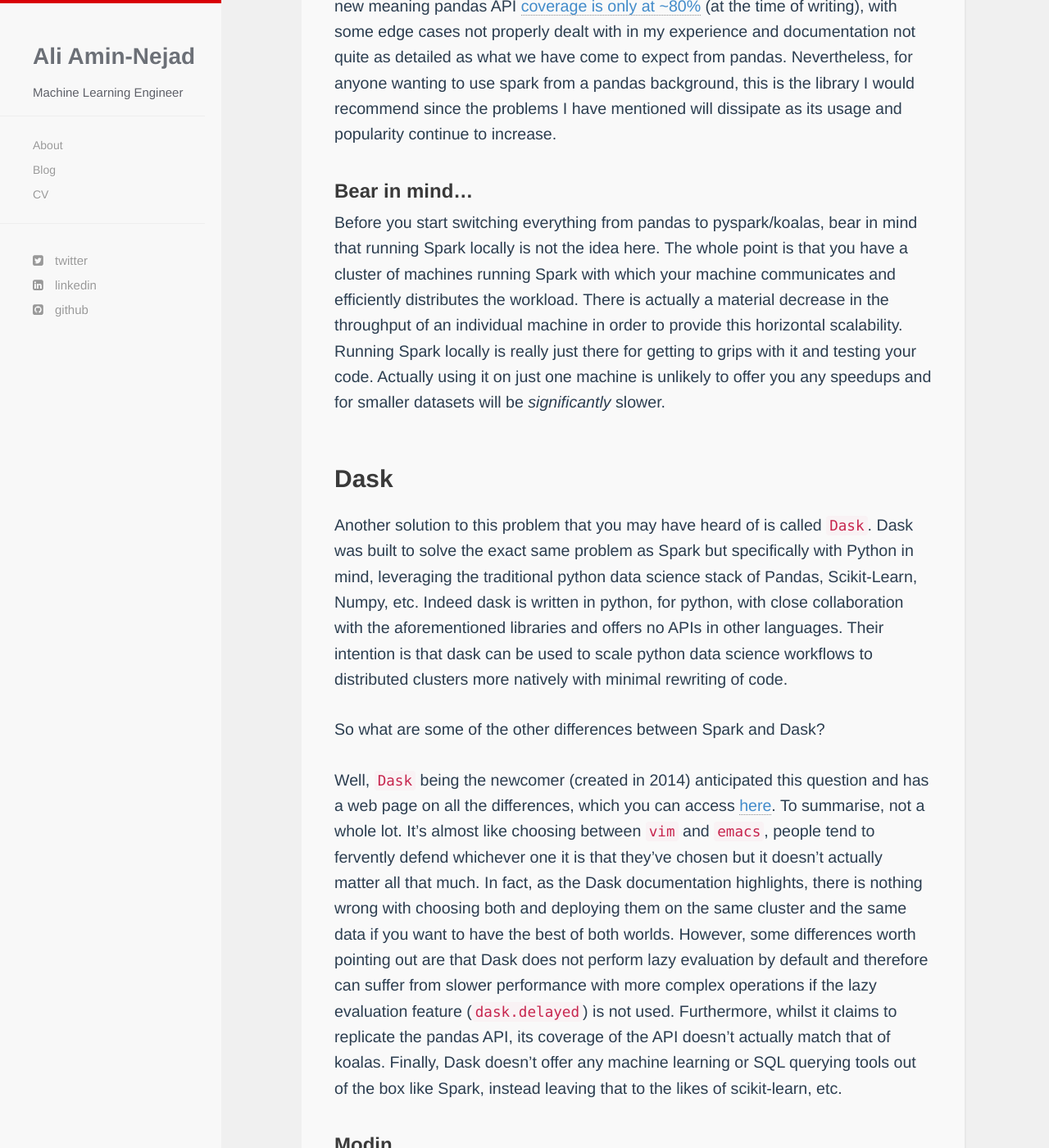
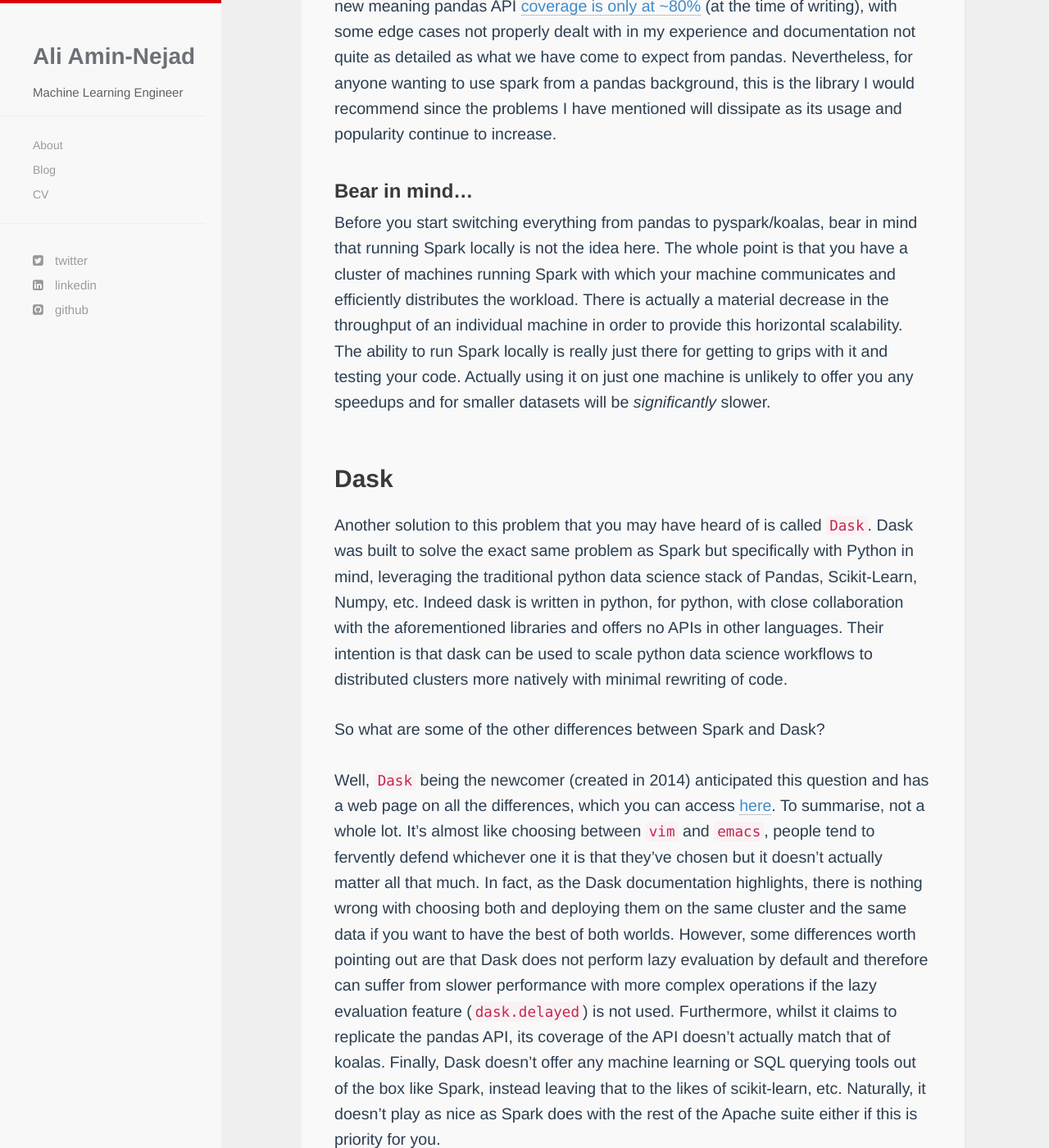
Before and after one commit to amin-nejad/amin-nejad.github.io, a Jekyll site: the page built from _posts/2020-11-15-Moving-on-from-pandas.md, in a window 1280 px wide and 1400 px high, scrolled down 5013 px. Shown: the whole window at 82% size. Built offline with Jekyll 4.4.1, drawn with Linux system fonts in a browser that asks for light colours; nearby versions of some CDN libraries; emoji names are drawn with the system emoji font; comment, search, counter and statistics services are not loaded; some of the changed text lies outside the part shown.

Commit message:
update wording

```diff
--- a/_posts/2020-11-15-Moving-on-from-pandas.md
+++ b/_posts/2020-11-15-Moving-on-from-pandas.md
@@ -80,7 +80,7 @@ No wonder koalas has become so popular! However, the project is still relatively
 
 ### Bear in mind...
 
-Before you start switching everything from pandas to pyspark/koalas, bear in mind that running Spark locally is not the idea here. The whole point is that you have a cluster of machines running Spark with which your machine communicates and efficiently distributes the workload. There is actually a material decrease in the throughput of an individual machine in order to provide this horizontal scalability. Running Spark locally is really just there for getting to grips with it and testing your code. Actually using it on just one machine is unlikely to offer you any speedups and for smaller datasets will be _significantly_ slower.
+Before you start switching everything from pandas to pyspark/koalas, bear in mind that running Spark locally is not the idea here. The whole point is that you have a cluster of machines running Spark with which your machine communicates and efficiently distributes the workload. There is actually a material decrease in the throughput of an individual machine in order to provide this horizontal scalability. The ability to run Spark locally is really just there for getting to grips with it and testing your code. Actually using it on just one machine is unlikely to offer you any speedups and for smaller datasets will be _significantly_ slower.
 
 ## Dask
 
@@ -88,7 +88,7 @@ Another solution to this problem that you may have heard of is called `Dask`. Da
 
 So what are some of the other differences between Spark and Dask?
 
-Well, `Dask` being the newcomer (created in 2014) anticipated this question and has a web page on all the differences, which you can access [here](https://docs.dask.org/en/latest/spark.html). To summarise, not a whole lot. It's almost like choosing between `vim` and `emacs`, people tend to fervently defend whichever one it is that they've chosen but it doesn't actually matter all that much. In fact, as the Dask documentation highlights, there is nothing wrong with choosing both and deploying them on the same cluster and the same data if you want to have the best of both worlds. However, some differences worth pointing out are that Dask does not perform lazy evaluation by default and therefore can suffer from slower performance with more complex operations if the lazy evaluation feature (`dask.delayed`) is not used. Furthermore, whilst it claims to replicate the pandas API, its coverage of the API doesn't actually match that of koalas. Finally, Dask doesn't offer any machine learning or SQL querying tools out of the box like Spark, instead leaving that to the likes of scikit-learn, etc.
+Well, `Dask` being the newcomer (created in 2014) anticipated this question and has a web page on all the differences, which you can access [here](https://docs.dask.org/en/latest/spark.html). To summarise, not a whole lot. It's almost like choosing between `vim` and `emacs`, people tend to fervently defend whichever one it is that they've chosen but it doesn't actually matter all that much. In fact, as the Dask documentation highlights, there is nothing wrong with choosing both and deploying them on the same cluster and the same data if you want to have the best of both worlds. However, some differences worth pointing out are that Dask does not perform lazy evaluation by default and therefore can suffer from slower performance with more complex operations if the lazy evaluation feature (`dask.delayed`) is not used. Furthermore, whilst it claims to replicate the pandas API, its coverage of the API doesn't actually match that of koalas. Finally, Dask doesn't offer any machine learning or SQL querying tools out of the box like Spark, instead leaving that to the likes of scikit-learn, etc. Naturally, it doesn't play as nice as Spark does with the rest of the Apache suite either if this is priority for you.
 
 ### Modin
 
@@ -105,7 +105,7 @@ you can use all the cores of your machine instead of being stuck with just one.
 
 Finally we have [`vaex`](https://github.com/vaexio/vaex). Vaex is a new project which aims to deal with big data without resorting to using clusters. It still supports out-of-core computation, lazy evaluation, a pandas-esque API and all the rest of it - but just on one machine. Their philosophy appears to be that cluster computing is overkill for the majority of problems it is used for. Unless absolutely necessary, we should try and use just one machine and avoid the overhead of managing a cluster, and vaex is just the tool to make the most of your machine.
 
-I have to say, I'm a big fan of their philosophy but of course that alone isn't a compelling enough to use their solution. So why should you use vaex? Because it's super fast. One of the creators of vaex (admittedly biased) wrote a [blog post](https://towardsdatascience.com/beyond-pandas-spark-dask-vaex-and-other-big-data-technologies-battling-head-to-head-a453a1f8cc13) benchmarking their library against the aforementioned incumbents. However what you can't argue with are hard numbers and frankly vaex smokes the rest of the pack. Only spark (both pyspark and koalas) comes close in matching it for speed. So, if speed is your primary objective and you don't care about cluster computing, use vaex.
+I have to say, I'm a big fan of this philosophy but of course that alone isn't a compelling enough reason to use their solution. So why should you use vaex? Because it's super fast. One of the creators of vaex (admittedly biased) has written a [blog post](https://towardsdatascience.com/beyond-pandas-spark-dask-vaex-and-other-big-data-technologies-battling-head-to-head-a453a1f8cc13) benchmarking their library against the aforementioned incumbents. However what you can't argue with are hard numbers and frankly vaex smokes the rest of the pack. Only spark (both pyspark and koalas) comes close in matching it for speed. So, if speed is your primary objective and you don't care about cluster computing, use vaex.
 
 ## Summary
 
@@ -136,6 +136,8 @@ _\* = What constitutes *big data* in this particular context will require some t
 
 ### Table
 
+Just to remind yourself of some of the main differences:
+
 {:class="table table-bordered"}
 | Library | pandas API | Out-of-core | Cluster | Backend |
 |:-------:|:----------:|:-----------:|:-------:|:-------:|
@@ -148,6 +150,8 @@ _\* = What constitutes *big data* in this particular context will require some t
 
 ### Honourable Mentions
 
+Finally, just wanted to say that there are more than just the six libraries mentioned in this blog post which may have ignored some libraries in the interests of brevity. The three below deserve an honourable mention at the very least and may be the right tool for your particular use case.
+
 - [cuDF](https://github.com/rapidsai/cudf)
     - A GPU DataFrame library built on top of Apache Arrow. Definitely an interesting project. If you have GPUs that aren't being utilised for something else, might be worth trying this out
 - [Optimus](https://github.com/ironmussa/Optimus)
```
